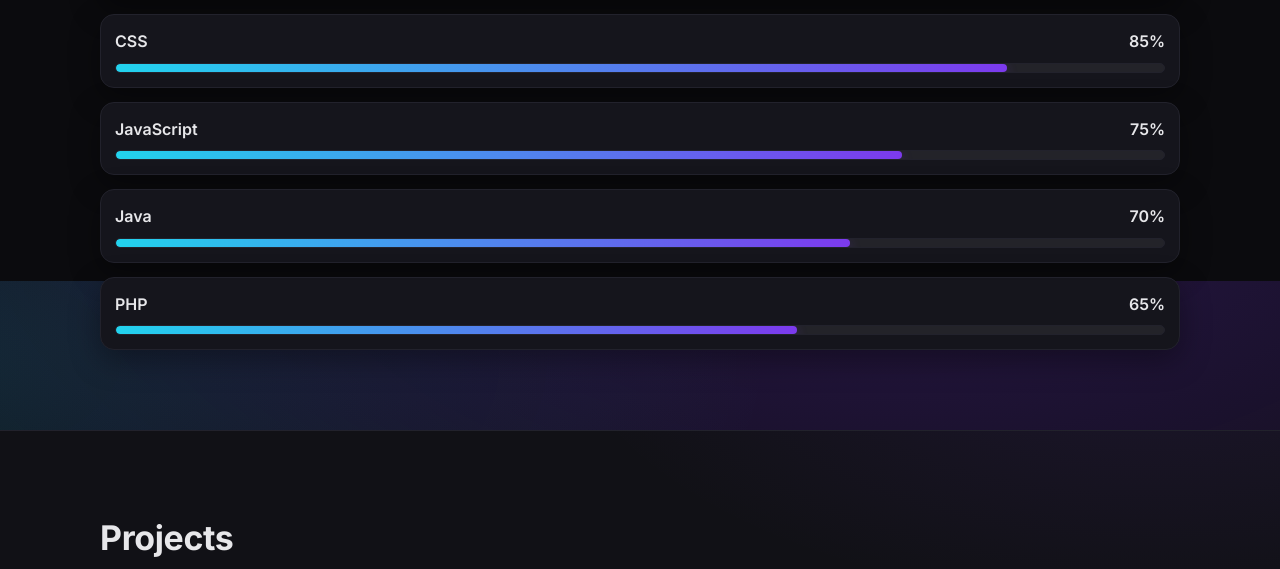
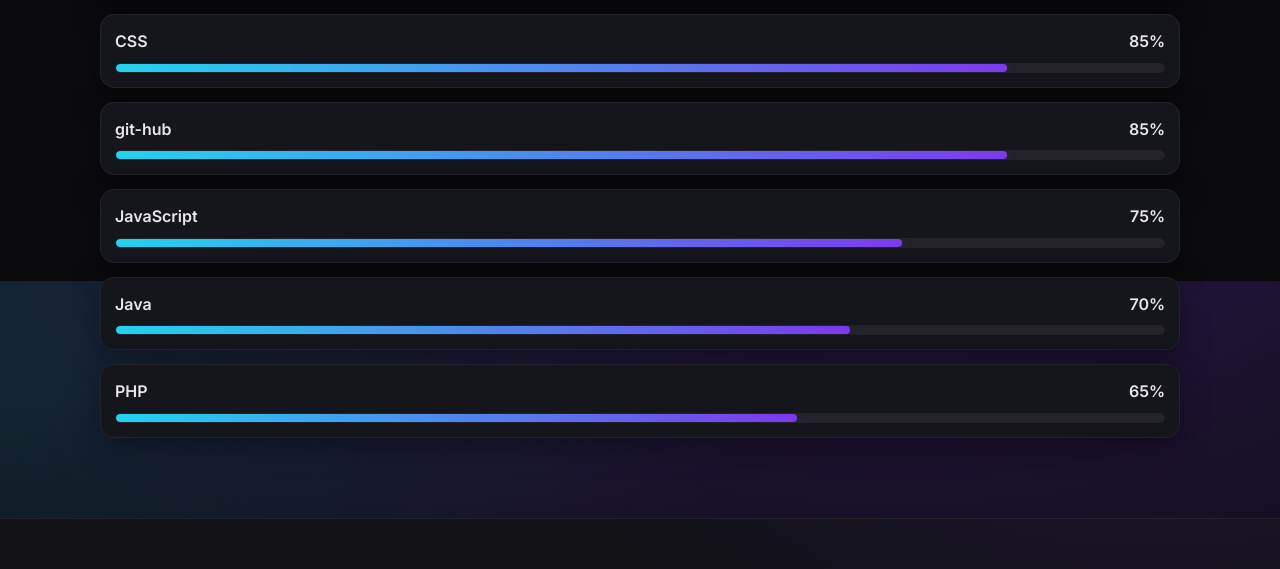
Before and after one commit to ebrahimproject6-dotcom/portfolio-test, a plain HTML site: page index.html in a window 1280 px wide. Shown: the part 1319-1888 px from the top of the page. Drawn offline with Linux system fonts and the light colour scheme.

Commit message:
update new things to the code

```diff
--- a/index.html
+++ b/index.html
@@ -114,6 +114,13 @@
             </div>
             <div class="skill-bar"><span class="skill-fill" style="width:85%"></span></div>
           </div>
+            <div class="skill">
+              <div class="skill-head">
+                <span>git-hub</span>
+                <span>85%</span>
+              </div>
+              <div class="skill-bar"><span class="skill-fill" style="width:85%"></span></div>
+            </div>
           <div class="skill">
             <div class="skill-head">
               <span>JavaScript</span>
```
